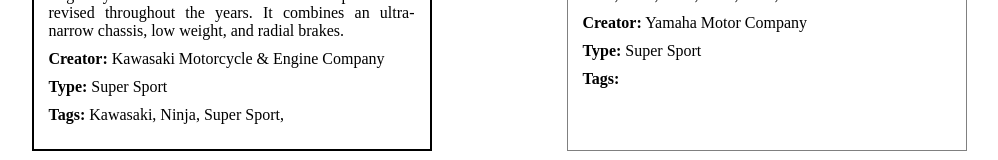
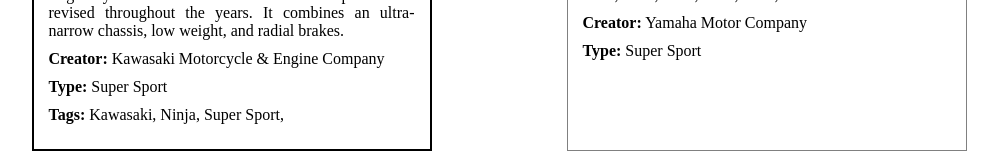
Before and after one commit to mdarora/M_Mohit_WEB601Assignments_SuperBikes, an Angular app in the folder M_Mohit_SuperBikes/: page / in a window 1280 px wide. Shown: the part 416-576 px from the top of the page, without its empty margins (141-1139 px from the left). Built offline with nearby package versions, Linux system fonts and the light colour scheme.

Commit message:
showing tags, type and creator  if available

```diff
--- a/M_Mohit_SuperBikes/src/app/content-list/content-list.component.html
+++ b/M_Mohit_SuperBikes/src/app/content-list/content-list.component.html
@@ -3,9 +3,9 @@
         <img [src]="content.imgURL" alt={{content.title}} (click)="handleClick(content)">
         <h2>{{content.title}}</h2>
         <p>{{content.description}}</p>
-        <p><strong>Creator:</strong> {{content.creator}}</p>
-        <p><strong>Type:</strong> {{content.type}}</p>
-        <p><strong>Tags:</strong>
+        <p *ngIf="content.creator"><strong>Creator:</strong> {{content.creator}}</p>
+        <p *ngIf="content.type"><strong>Type:</strong> {{content.type}}</p>
+        <p *ngIf="content.tags"><strong>Tags:</strong>
             <ng-container *ngFor="let tag of content.tags">
                 {{tag}},
             </ng-container>
```
